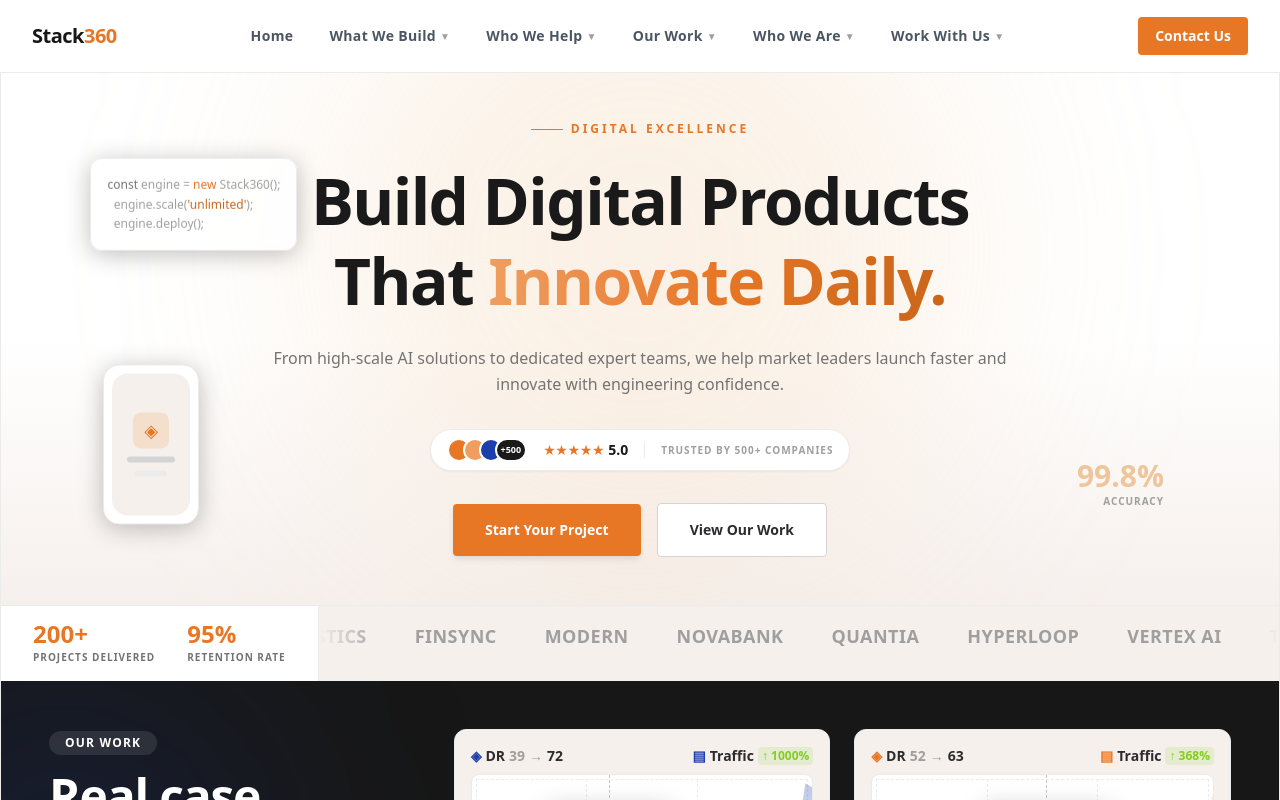
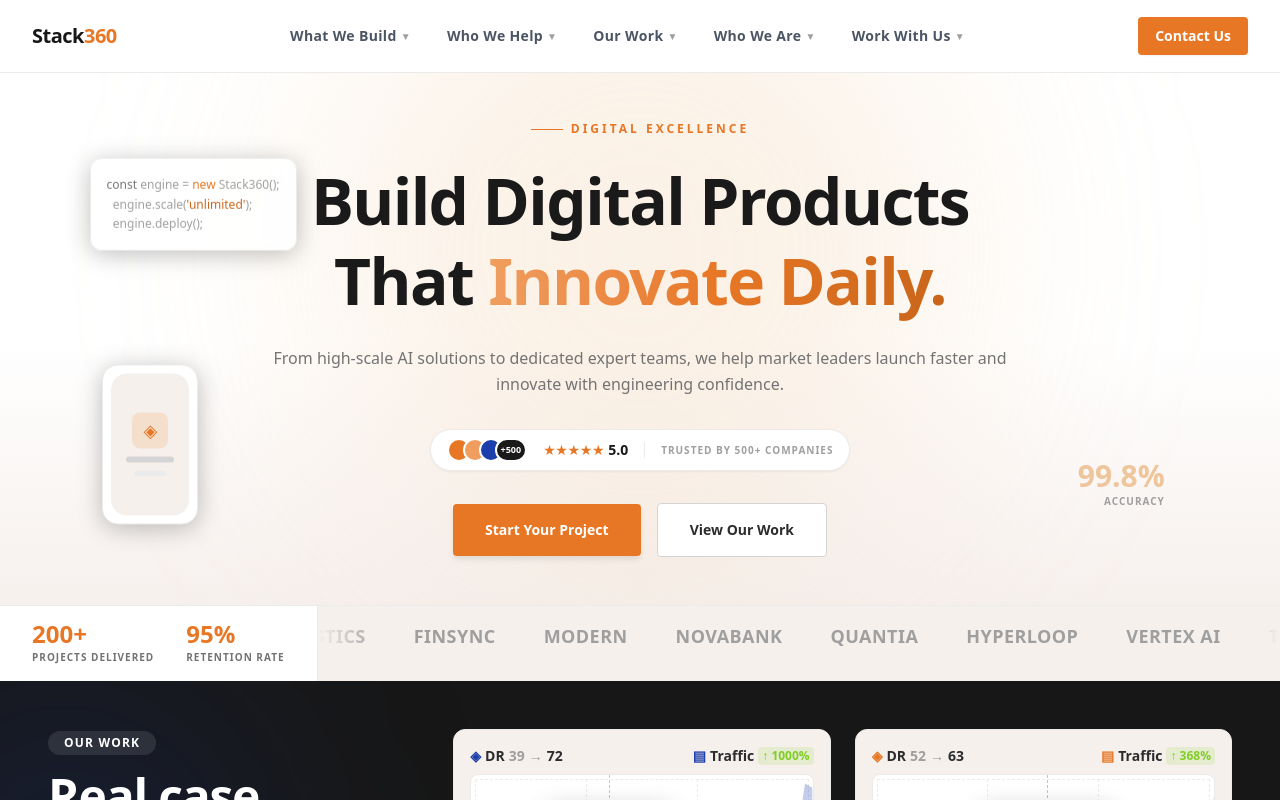
Before and after one commit to levi-dev-stack/stack360-website, a Next.js app: page / in a window 1280 px wide. Shown: the top 800 px of the page. Built offline with nearby package versions, Linux system fonts and the light colour scheme.

Commit message:
feat: layout and navbar

```diff
--- a/src/app/(pages)/layout.tsx
+++ b/src/app/(pages)/layout.tsx
@@ -3,18 +3,15 @@ import PremiumNavbar from '@/components/layout/Navbar';
 export const metadata = {
   title: 'Stack360 | Custom Software Architecture Studio',
   description: 'Architecting complex software ecosystems for enterprise scale.',
+  keywords:
+    'custom software architecture, software development, software engineering, software architecture, software development company, software engineering company, software architecture company, software development company, software engineering company, software architecture company',
 };
 
 export default function Layout({ children }: { children: React.ReactNode }) {
   return (
     <div className="min-h-screen bg-neutral-100 selection:bg-primary/20 selection:text-primary">
-      {/* 1. Global Persistent Navigation */}
       <PremiumNavbar />
-
-      {/* 2. Structured Content Wrapper (Centers the 70% layout seamlessly with the Navbar content constraints) */}
-      <main className="mx-auto max-w-content border-x border-neutral-200 bg-neutral-50 min-h-[calc(100vh-4.5rem)]">
-        {children}
-      </main>
+      <main className="min-h-[calc(100vh-4.5rem)] w-full">{children}</main>
     </div>
   );
 }
--- a/src/components/layout/Navbar/index.tsx
+++ b/src/components/layout/Navbar/index.tsx
@@ -22,7 +22,7 @@ interface NavSection {
 }
 
 const NAVIGATION_DATA: NavSection[] = [
-  { label: 'Home', type: 'link', href: '/' },
+  // { label: 'Home', type: 'link', href: '/' },
   {
     label: 'What We Build',
     type: 'dropdown',
@@ -258,7 +258,7 @@ export default function PremiumNavbar() {
 
   return (
     <header className="relative z-50 w-full border-b border-neutral-200 bg-neutral-50">
-      <div className="mx-auto flex max-w-content h-[4.5rem] items-center justify-between px-md lg:px-xl">
+      <div className="flex h-18 w-full items-center justify-between px-lg lg:px-xl">
         {/* Brand Logo */}
         <div className="flex items-center">
           <Link
@@ -313,7 +313,7 @@ export default function PremiumNavbar() {
 
                 {/* Centered Dropdown Overlay (70% Window Width) */}
                 {isDropdownOpen && item.columns && (
-                  <div className="fixed left-1/2 top-[4.5rem] w-[70vw] -translate-x-1/2 border border-t-0 border-neutral-200 bg-neutral-50 shadow-card rounded-b-md overflow-hidden flex flex-row animate-in fade-in slide-in-from-top-1 duration-150">
+                  <div className="fixed left-1/2 top-18 w-[70vw] -translate-x-1/2 border border-t-0 border-neutral-200 bg-neutral-50 shadow-card rounded-b-md overflow-hidden flex flex-row animate-in fade-in slide-in-from-top-1 duration-150">
                     {/* Grid Columns */}
                     <div className="flex-1 grid grid-cols-2 gap-lg p-lg bg-neutral-50 max-h-[60vh] overflow-y-auto">
                       {item.columns.map((col, colIdx) => (
@@ -351,7 +351,7 @@ export default function PremiumNavbar() {
                           <span className="text-[10px] font-bold tracking-widest text-neutral-400 uppercase block">
                             Studio Vision
                           </span>
-                          <div className="aspect-[16/10] w-full overflow-hidden rounded-md bg-neutral-300 border border-neutral-200 relative group">
+                          <div className="aspect-16/10 w-full overflow-hidden rounded-md bg-neutral-300 border border-neutral-200 relative group">
                             <img
                               src={item.imagePreview.src}
                               alt={item.imagePreview.alt}
```
